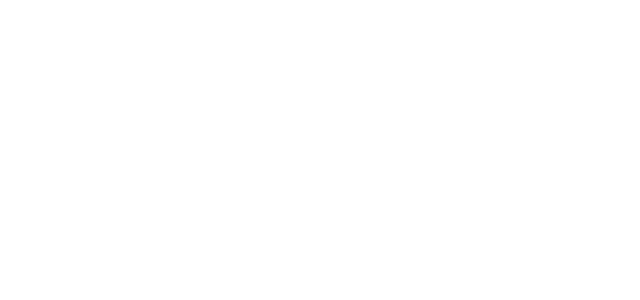
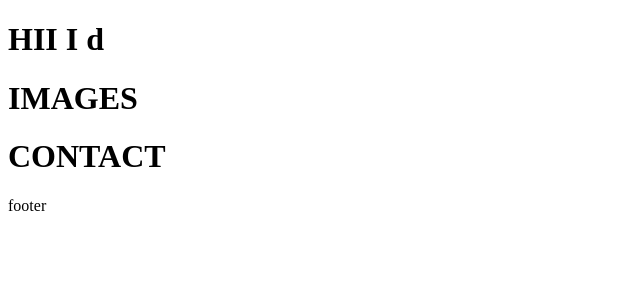
Before and after one commit to 3Bridges-Development/hair-style-maro, a React (Create React App) app: page / in a window 1280 px wide. Shown: the top 300 px of the page, without its empty margins (0-640 px from the left). Built offline with nearby package versions, Linux system fonts and the light colour scheme.

Commit message:
Add starter components

```diff
--- a/src/App.js
+++ b/src/App.js
@@ -1,6 +1,6 @@
 import React from 'react';
 import Home from './views/Home';
-import './App.css';
+import './App.scss';
 
 function App() {
     return(
--- /dev/null
+++ b/src/components/Contact.jsx
@@ -0,0 +1,9 @@
+import React from "react";
+
+function Contact() {
+    return(
+        <h1>CONTACT</h1>
+    )
+}
+
+export default Contact;
--- /dev/null
+++ b/src/components/Footer.jsx
@@ -0,0 +1,11 @@
+import React from "react";
+
+function Footer() {
+    return (
+        <div>
+            footer
+        </div>
+    )
+}
+
+export default Footer
--- /dev/null
+++ b/src/components/Header.jsx
@@ -0,0 +1,9 @@
+import React from "react";
+
+function Header() {
+    return (
+        <h1> HII I d</h1>
+    )
+}
+
+export default Header
--- /dev/null
+++ b/src/components/ImageGallery.jsx
@@ -0,0 +1,11 @@
+import React from "react";
+
+function ImageGallery() {
+    return (
+        <h1>
+            IMAGES
+        </h1>
+    )
+}
+
+export default ImageGallery;
--- a/src/views/Home.jsx
+++ b/src/views/Home.jsx
@@ -1,14 +1,18 @@
 import React from "react";
+import Header from "../components/Header";
+import Footer from "../components/Footer";
+import ImageGallery from "../components/ImageGallery";
+import Contact from "../components/Contact";
 
 function Home() {
-        // Header
-
-        // Image gallery
-
-        // Contact
-
-        // Footer
-
+        return (
+                <div>
+                        <Header />
+                        <ImageGallery />
+                        <Contact />
+                        <Footer />
+                </div>
+        )
 }
 
 export default Home;
```
Also changed, not shown: src/App.css (deleted), src/App.scss (added).
